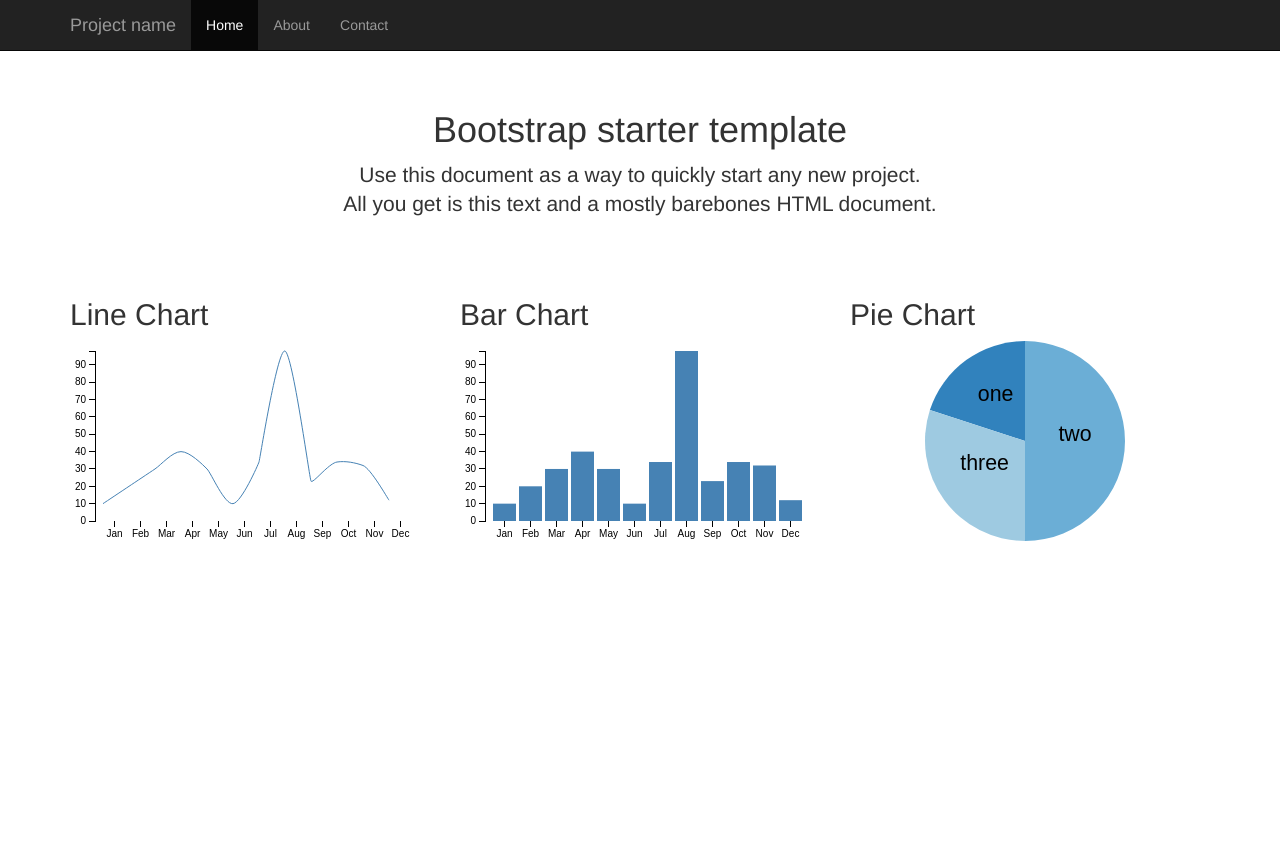
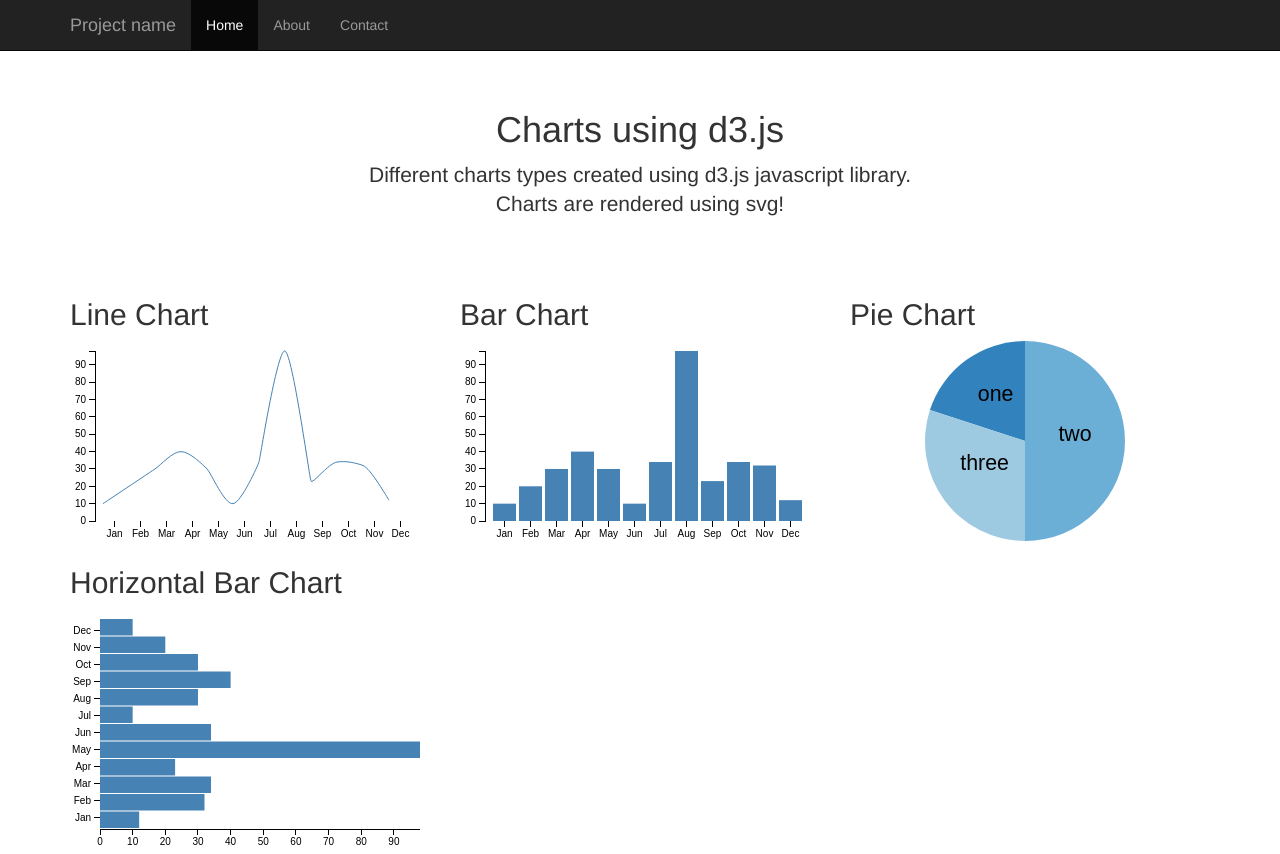
Before and after one commit to matthewbpt/TestBootstrapAndD3, a plain HTML site: page index.html in a window 1280 px wide. Before the commit the page ends 800 px from the top, so only its background shows below. Drawn offline with nearby package versions, Linux system fonts and the light colour scheme.

Commit message:
Horizontal bar chart has proper axes and is categorical!

```diff
--- a/css/starter-template.css
+++ b/css/starter-template.css
@@ -5,23 +5,9 @@ body {
     padding: 40px 15px;
     text-align: center;
 }
-/*.columnchart div {*/
-    /*font: 10px sans-serif;*/
-    /*background-color: steelblue;*/
-    /*text-align: right;*/
-    /*padding: 3px;*/
-    /*margin: 1px;*/
-    /*color: white;*/
-/*}*/
 
 .barchart rect {
     fill: steelblue;
-}
-
-.barchart text {
-    fill: white;
-    font: 10px sans-serif;
-    text-anchor: end;
 }
 
 .columnchart rect {
@@ -36,6 +22,10 @@ body {
 
 .bar {
     fill: steelblue;
+}
+
+.bar:hover{
+    fill: brown
 }
 
 .axis text {
--- a/index.html
+++ b/index.html
@@ -37,8 +37,8 @@
 <div class="container">
 
     <div class="starter-template">
-        <h1>Bootstrap starter template</h1>
-        <p class="lead">Use this document as a way to quickly start any new project.<br> All you get is this text and a mostly barebones HTML document.</p>
+        <h1>Charts using d3.js</h1>
+        <p class="lead">Different charts types created using d3.js javascript library.<br> Charts are rendered using svg!</p>
     </div>
 
     <div class="row">
@@ -52,6 +52,10 @@
         <div class="col-lg-4" id="graph3">
             <h2>Pie Chart</h2>
         </div>
+
+        <div class="col-lg-4" id="graph4">
+            <h2>Horizontal Bar Chart</h2>
+        </div>
     </div>
 </div>
 
@@ -62,7 +66,7 @@
 <script src="js/d3.min.js"></script>
 <script src="js/charts.js"></script>
 <script type="application/javascript">
-
+    var data = [10,23,43,1,43,54,5,7,45,8,23];
     var moreData = [{ category: "Jan", value: 10},
         { category: "Feb", value: 20},
         { category: "Mar", value: 30},
@@ -85,6 +89,7 @@
     // verticalColumnChart(d3.select("#graph3"), moreData);
     pieChart(d3.select("#graph3"),pieData);
     // lineGraph(d3.select("#graph3"),lineData3,"blue");
+    horizontalColumnChart(d3.select("#graph4"),moreData);
 </script>
 </body>
 </html>
--- a/js/charts.js
+++ b/js/charts.js
@@ -3,33 +3,51 @@
  */
 
 var horizontalColumnChart = function(node,data){
-    var height = 200, width = 350;
+    //set chart dimensions
+    var margin = {top: 10 , right: 0, bottom: 20, left: 30},
+        width = 350 - margin.left - margin.right ,
+        height = 240 - margin.top - margin.bottom;
     // create div of class columnchart
     var svgContainer = node.append("svg")
-        .attr("class", "barchart")
-        .attr("width", width)
-        .attr("height", height);
+        .attr("width", width + margin.left + margin.right)
+        .attr("height", height + margin.top + margin.bottom)
+        .append("g")
+        .attr("transform", "translate(" + margin.left + "," + margin.top + ")");
 
     // get max for scaling
-    var max = d3.max(data);
+    var max = d3.max(data, function(d) { return +d.value; });
     var scale = d3.scale.linear().domain([0,max]).range([0,width]);
-    // add data to div
+    var verticalScale = d3.scale.ordinal()
+        .rangeRoundBands([height, 0], .1)
+        .domain(data.map(function(d) { return d.category; }));
+
+    var horizontalAxis = d3.svg.axis()
+        .scale(scale)
+        .orient("bottom");
+
+    var verticalAxis = d3.svg.axis()
+        .scale(verticalScale)
+        .orient("left");
 
     var bar = svgContainer.selectAll("g")
         .data(data)
         .enter()
         .append("g")
+        .attr("class", "bar")
         .attr("transform", function(d, i) { return "translate(0," + i * (height / data.length) + ")"; });
 
     bar.append("rect")
-        .attr("width", scale)
+        .attr("width", function(d){ return scale(d.value); })
         .attr("height", (height / data.length) - 1);
 
-    bar.append("text")
-        .attr("x", function(d) { return scale(d) - 3; })
-        .attr("y", 20/2)
-        .attr("dy", ".35em")
-        .text(function(d) { return d; });
+    svgContainer.append("g")
+        .attr("class", "y axis")
+        .attr("transform", "translate(0," + height + ")")
+        .call(horizontalAxis);
+
+    svgContainer.append("g")
+        .attr("class", "x axis")
+        .call(verticalAxis);
 
     return svgContainer;
 };
@@ -83,12 +101,10 @@ var lineChart = function(node,data){
         .call(yAxis);
 
     // add bars to chart
-    svgContainer.append("path")
-        //.attr("class", "line")
-        .attr("d", lineFunction(data))
-        .attr("stroke", "steelblue")
-        .attr("stroke-width", 1)
-        .attr("fill", "none");
+    svgContainer.append("g")
+        .attr("class", "line")
+        .append("path")
+        .attr("d", lineFunction(data));
 
     return svgContainer;
 };
@@ -158,7 +174,7 @@ var  pieChart = function(node,data){
         .data([data])
         .attr("width", width)
         .attr("height", height)
-        .append("svg:g")
+        .append("g")
         .attr("transform", "translate(" + width/2 + "," + radius + ")");
 
     var arc = d3.svg
@@ -172,14 +188,14 @@ var  pieChart = function(node,data){
     var arcs = svgContainer.selectAll("g.slice")
         .data(pie)
         .enter()
-        .append("svg:g")
+        .append("g")
         .attr("class","slice");
 
-    arcs.append("svg:path")
+    arcs.append("path")
         .attr("fill", function(d,i){ return color(i); })
         .attr("d", arc);
 
-    arcs.append("svg:text")                                     //add a label to each slice
+    arcs.append("text")                                     //add a label to each slice
         .attr("transform", function(d) {                    //set the label's origin to the center of the arc
             //we have to make sure to set these before calling arc.centroid
             d.innerRadius = 0;
@@ -192,16 +208,3 @@ var  pieChart = function(node,data){
     return svgContainer;
 
 };
-/*
-var lineData1 = [ { "x": 1,   "y": 5},  { "x": 20,  "y": 20},
-    { "x": 40,  "y": 5},  { "x": 60,  "y": 35},
-    { "x": 80,  "y": 15},  { "x": 100,  "y": 45},
-    { "x": 120, "y": 10},  { "x": 140,  "y": 1},
-    { "x": 160, "y": 10},  { "x": 180,  "y": 1}];
-
-var lineData3 = [ { "x": 1,   "y": 100},  { "x": 20,  "y": 210},
-    { "x": 40,  "y": 130},  { "x": 60,  "y": 147},
-    { "x": 80,  "y": 100},  { "x": 100,  "y": 75},
-    { "x": 120, "y": 110},  { "x": 140,  "y": 129},
-    { "x": 160, "y": 156},  { "x": 180,  "y": 140}];
-*/
```
